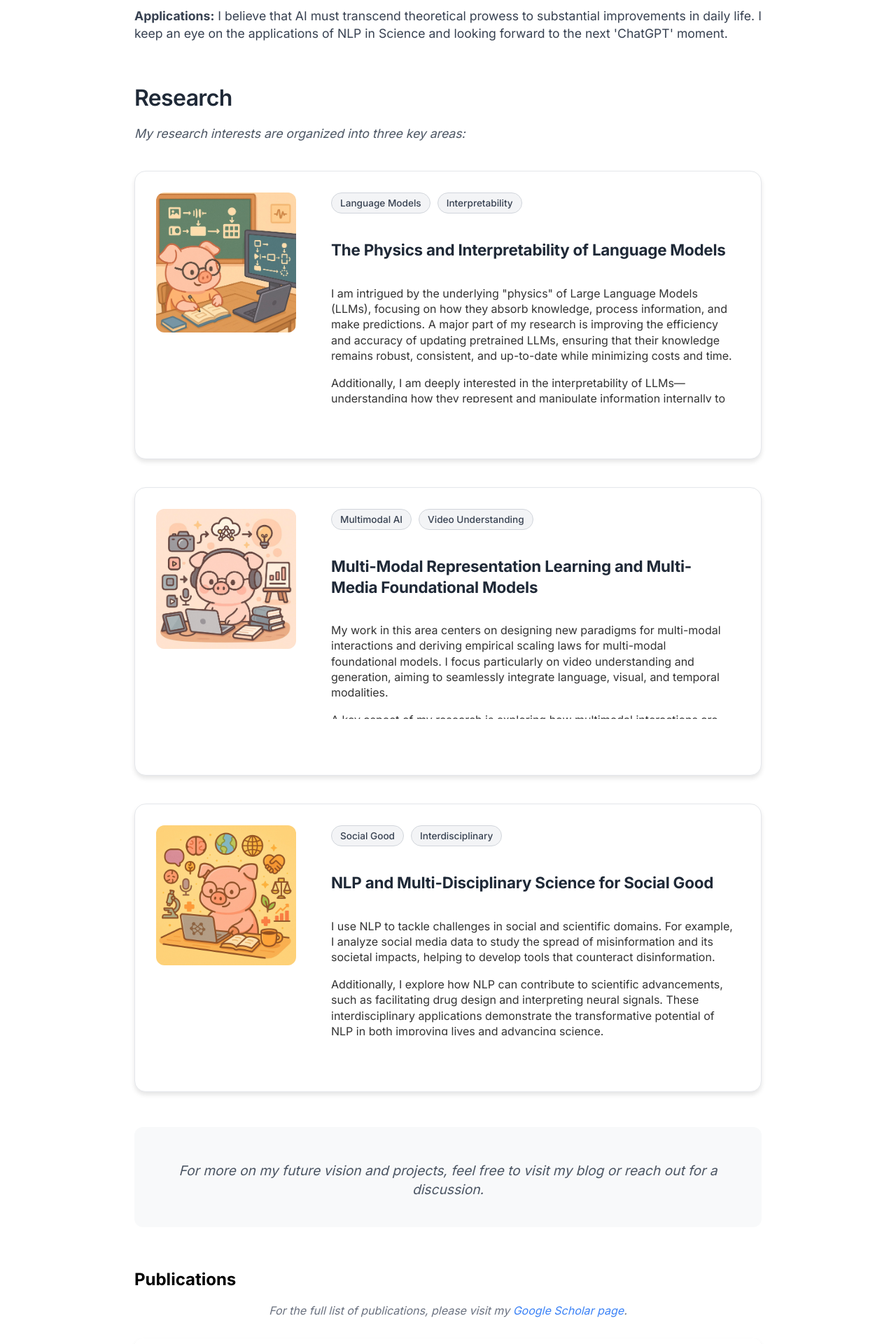
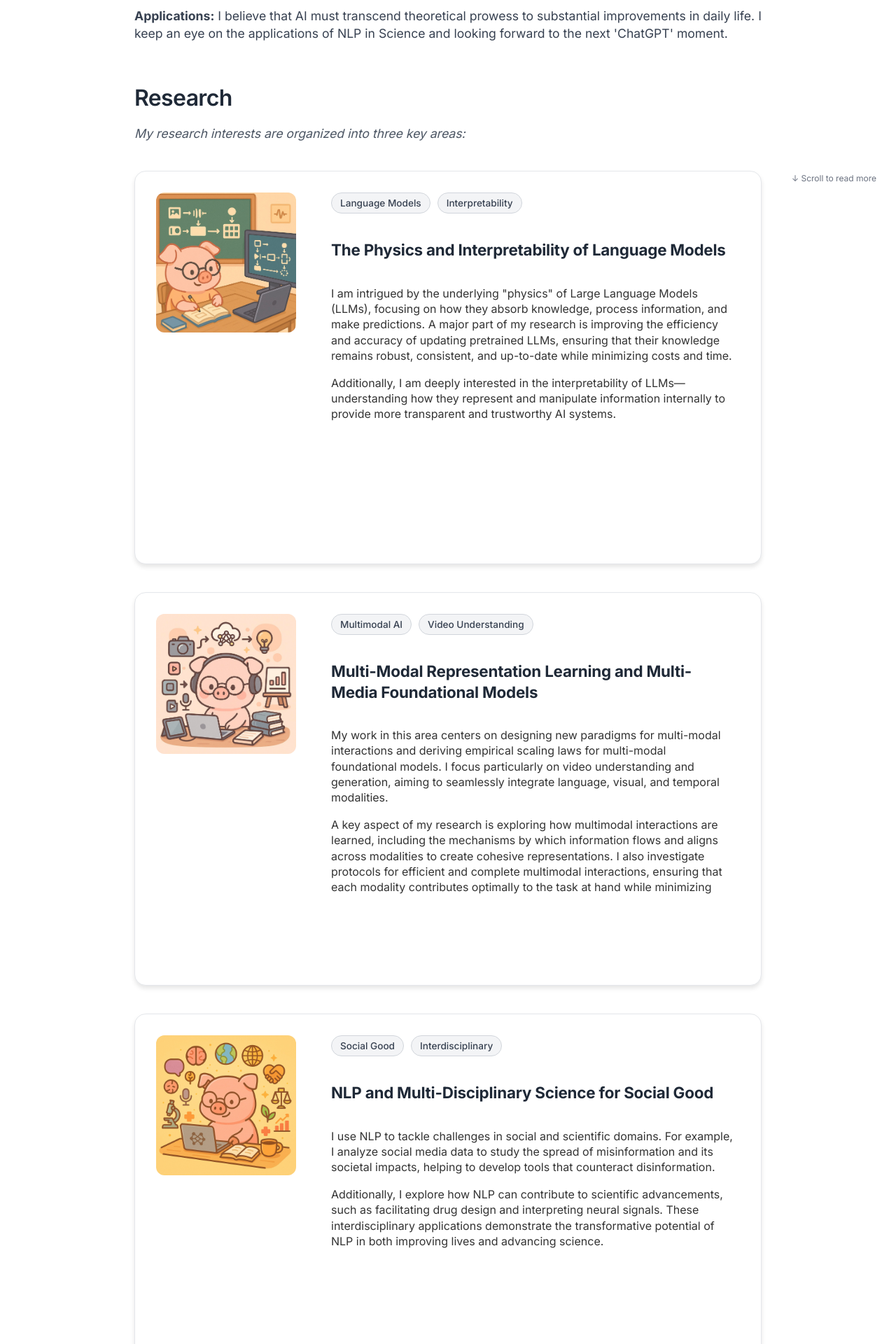
Before and after one commit to Lumos-Jiateng/Lumos-Jiateng.github.io, a Jekyll site: the page built from index.html, in a window 1280 px wide. Shown: the part 624-2544 px from the top of the page at 70% size. Built offline with Jekyll 4.4.1, drawn with Linux system fonts in a browser that asks for light colours.

Commit message:
Fix Research section scrolling: increase height to 400px and add visual scroll hints

```diff
--- a/css/main.css
+++ b/css/main.css
@@ -77,7 +77,7 @@
     display: flex;
     gap: 30px;
     align-items: flex-start;
-    min-height: 350px;
+    min-height: 500px;
     transition: transform 0.3s ease, box-shadow 0.3s ease;
 }
 
@@ -118,27 +118,28 @@
     flex-direction: column;
     justify-content: flex-start;
     overflow-y: auto;
-    max-height: 300px;
+    max-height: 400px;
     box-sizing: border-box;
     min-width: 0;
     padding-right: 10px;
+    height: 400px;
 }
 
 /* Custom scrollbar for research content */
 .research-content::-webkit-scrollbar {
-    width: 8px;
+    width: 10px;
 }
 
 .research-content::-webkit-scrollbar-track {
-    background: #f1f1f1;
-    border-radius: 4px;
+    background: #e5e7eb;
+    border-radius: 5px;
     margin: 5px 0;
 }
 
 .research-content::-webkit-scrollbar-thumb {
     background: #3b82f6;
-    border-radius: 4px;
-    border: 1px solid #f1f1f1;
+    border-radius: 5px;
+    border: 2px solid #e5e7eb;
 }
 
 .research-content::-webkit-scrollbar-thumb:hover {
@@ -148,7 +149,22 @@
 /* Firefox scrollbar */
 .research-content {
     scrollbar-width: thin;
-    scrollbar-color: #3b82f6 #f1f1f1;
+    scrollbar-color: #3b82f6 #e5e7eb;
+}
+
+/* Add visual hint for scrollable content */
+.research-content::after {
+    content: "↓ Scroll to read more";
+    position: absolute;
+    bottom: 10px;
+    right: 20px;
+    font-size: 12px;
+    color: #6b7280;
+    background: rgba(255, 255, 255, 0.9);
+    padding: 4px 8px;
+    border-radius: 4px;
+    pointer-events: none;
+    opacity: 0.7;
 }
 
 .research-tags {
```
